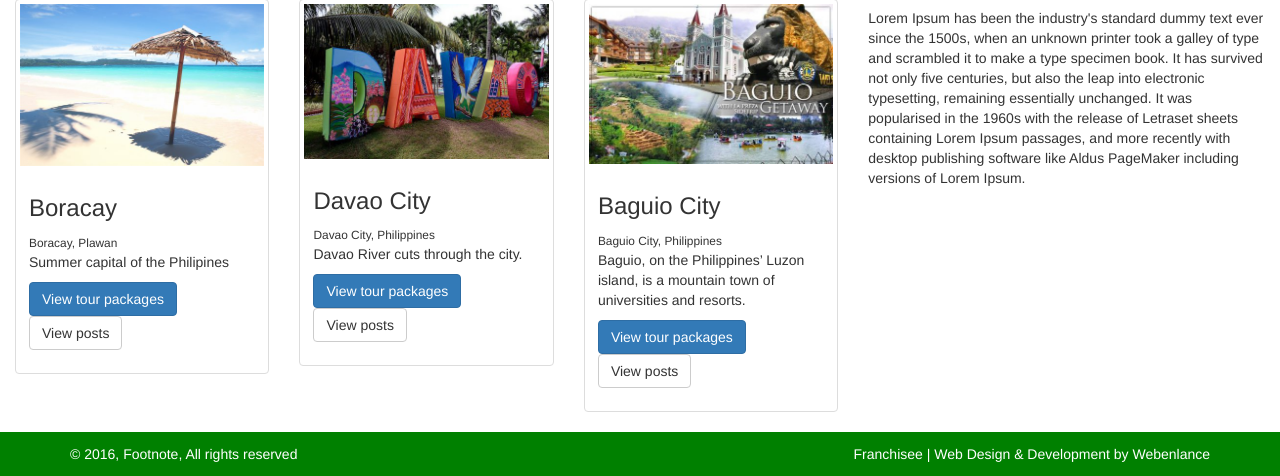
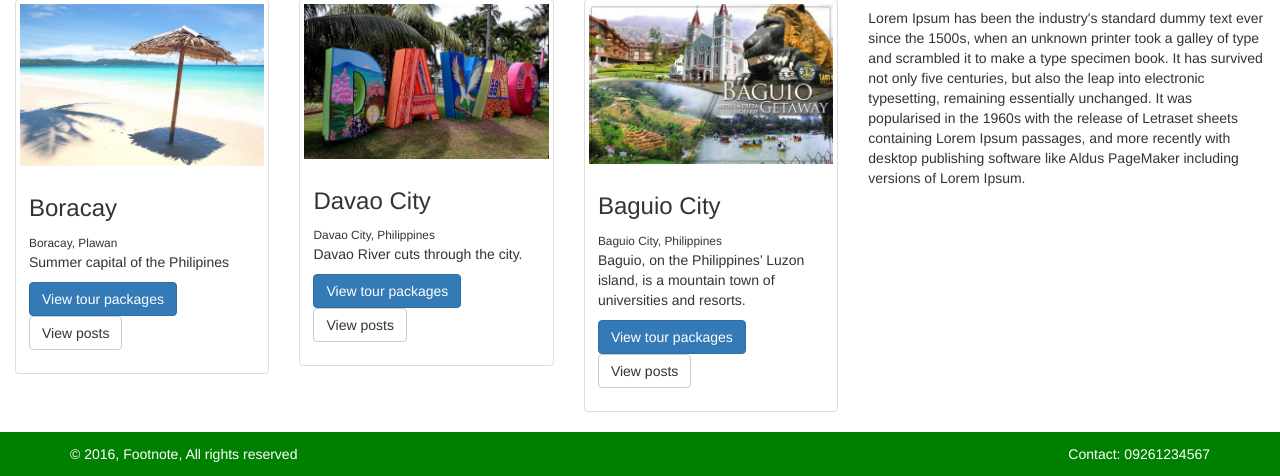
Before and after one commit to leomarbucud/fn, a PHP site: page /index.php in a window 1280 px wide. Shown: the part 647-1123 px from the top of the page. Run offline with PHP 8.4, Linux system fonts and the light colour scheme; data comes from the database, SQL or seed files in the repository; some libraries are stand-ins or nearby versions.

Commit message:
Footer contact

```diff
--- a/include/include.footer.php
+++ b/include/include.footer.php
@@ -15,7 +15,7 @@ if($s->_get('user')['level'] == 0 ) : ?>
 				</div>
 				<div class="col-xs-12 col-sm-6 col-md-6 col-lg-6">
 					<div class="design">
-						<a href="#">Franchisee </a> |  <a target="_blank" href="http://www.webenlance.com">Web Design & Development by Webenlance</a>
+						Contact: 09261234567
 					</div>
 				</div>
 			</div>
```
